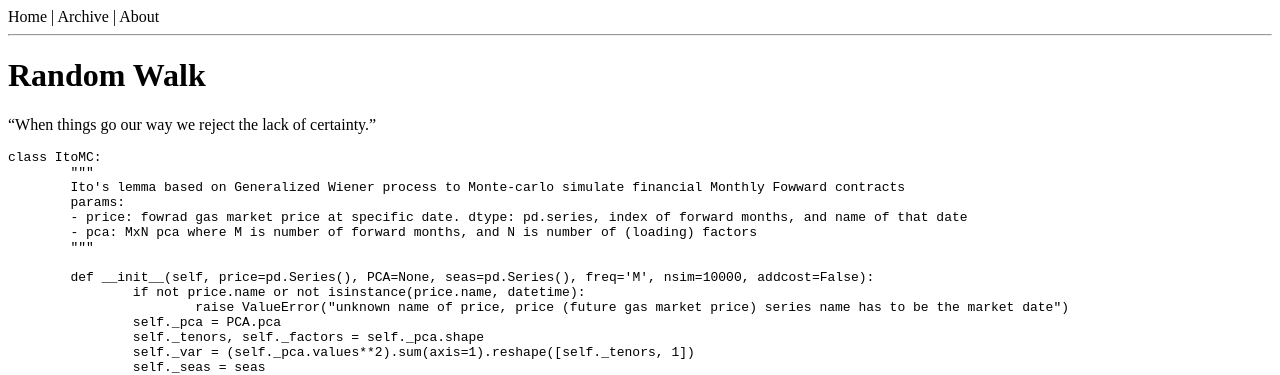
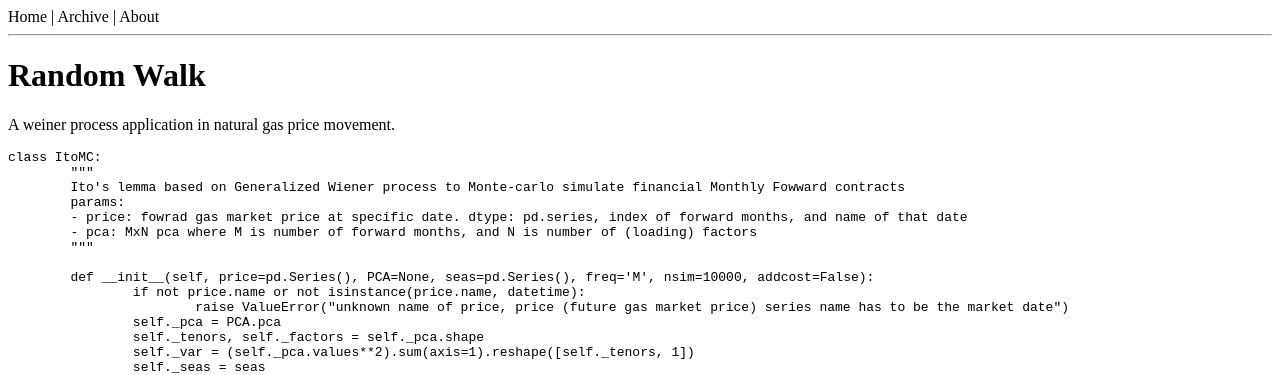
Before and after one commit to hzhaoc/hzhaoc.github.io, a Jekyll site: the page built from _posts/2023-12-28-random-walk.md, in a window 1280 px wide and 900 px high. Shown: the top 375 px of the window. Built offline with Jekyll 4.4.1, drawn with Linux system fonts in a browser that asks for light colours.

Commit message:
edit article

````diff
--- a/_posts/2023-12-28-random-walk.md
+++ b/_posts/2023-12-28-random-walk.md
@@ -2,10 +2,10 @@
 layout: post
 title:  "Random Walk"
 date:   2023-12-28 00:10:00 -0800
-brief: '"heroes are heroes because they are heroic in behavior, not because they won or lost."'
+brief: '"When things go our way we reject the lack of certainty."'
 ---
 
-"When things go our way we reject the lack of certainty."
+A weiner process application in natural gas price movement.
 
 ```python
 class ItoMC:
````
